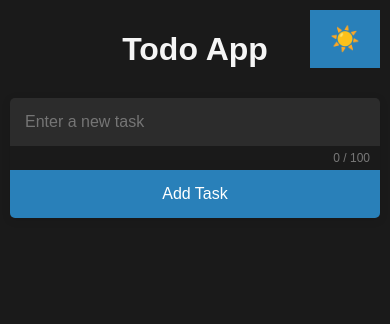
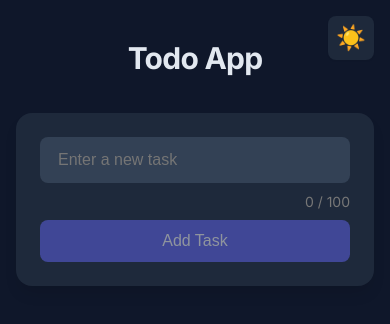
Before and after one commit to nazimbo/simple-todo-app, a plain HTML site: page index.html in a window 390 px wide. Both pictures are taken after a click on the button "Toggle Dark Mode". Drawn offline with Linux system fonts and the light colour scheme.

Commit message:
feat: Update styles and add Google Fonts for improved UI in Todo App

```diff
--- a/index.html
+++ b/index.html
@@ -4,6 +4,7 @@
     <meta charset="UTF-8" />
     <meta name="viewport" content="width=device-width, initial-scale=1.0" />
     <title>Todo App</title>
+    <link href="https://fonts.googleapis.com/css2?family=Inter:wght@400;500;700&display=swap" rel="stylesheet">
     <link type="image/png" sizes="96x96" rel="icon" href="https://img.icons8.com/color/96/todo-list--v1.png" />
     <link rel="stylesheet" href="style.css" />
   </head>
--- a/style.css
+++ b/style.css
@@ -1,152 +1,179 @@
-/* Root variables for consistent color scheme */
+/* Modern color scheme with CSS variables */
 :root {
-    --primary-color: #3498db;
-    --primary-dark: #2980b9;
-    --success-color: #2ecc71;
-    --success-dark: #27ae60;
-    --danger-color: #e74c3c;
-    --danger-dark: #c0392b;
-    --bg-color-light: #f5f5f5; /* Light background color */
-    --bg-color-dark: #1a1a1a;  /* Dark background color */
-    --text-color-light: #333;
-    --text-color-dark: #f5f5f5;
+  --primary-color: #6366f1;
+  --primary-dark: #4f46e5;
+  --success-color: #22c55e;
+  --success-dark: #16a34a;
+  --danger-color: #ef4444;
+  --danger-dark: #dc2626;
+  --bg-color-light: #f8fafc;
+  --bg-color-dark: #0f172a;
+  --text-color-light: #1e293b;
+  --text-color-dark: #e2e8f0;
   --card-bg-light: #ffffff;
-    --card-bg-dark: #2c2c2c;
+  --card-bg-dark: #1e293b;
+  --input-bg-light: #f1f5f9;
+  --input-bg-dark: #334155;
+  --shadow-sm: 0 1px 2px 0 rgb(0 0 0 / 0.05);
+  --shadow-md: 0 4px 6px -1px rgb(0 0 0 / 0.1);
+  --shadow-lg: 0 10px 15px -3px rgb(0 0 0 / 0.1);
 }
 
-  /* Base styles for light mode */
+/* Modern base styles */
 body {
-    font-family: "Arial", sans-serif;
+  font-family: 'Inter', system-ui, -apple-system, sans-serif;
   background-color: var(--bg-color-light);
   color: var(--text-color-light);
-    max-width: 600px;
+  max-width: 640px;
   margin: 0 auto;
-    padding: 20px;
+  padding: 2rem;
   box-sizing: border-box;
-    transition: background-color 0.3s ease, color 0.3s ease; /* Smooth transition */
+  transition: background-color 0.3s ease, color 0.3s ease;
+  line-height: 1.5;
 }
 
-  /* Header styles */
+/* Modern heading styles */
 h1 {
   text-align: center;
   color: var(--text-color-light);
-    margin-bottom: 30px;
+  margin-bottom: 2rem;
+  font-weight: 700;
+  font-size: 2.25rem;
+  letter-spacing: -0.025em;
 }
 
-  /* Dark mode overrides */
-  body.dark-mode {
-    background-color: var(--bg-color-dark); /* Dark background */
-    color: var(--text-color-dark); /* Dark mode text color */
-  }
-
-  /* Dark mode heading */
-  body.dark-mode h1 {
-    color: var(--text-color-dark); /* Dark mode heading color */
-  }
-
-  /* Form styles */
+/* Modern form styles */
 #todo-form {
   display: flex;
   flex-direction: column;
-    margin-bottom: 30px;
-    box-shadow: 0 2px 10px rgba(0, 0, 0, 0.1);
-    border-radius: 5px;
-    overflow: hidden;
+  gap: 0.5rem;
+  margin-bottom: 2rem;
+  background-color: var(--card-bg-light);
+  padding: 1.5rem;
+  border-radius: 1rem;
+  box-shadow: var(--shadow-lg);
 }
 
-  /* Input field styles */
+/* Modern input field */
 #todo-input {
-    padding: 15px;
-    font-size: 16px;
-    border: none;
-    outline: none;
-    background-color: var(--card-bg-light); /* Light mode input background */
-    color: var(--text-color-light); /* Light mode input text color */
+  padding: 0.75rem 1rem;
+  font-size: 1rem;
+  border: 2px solid transparent;
+  border-radius: 0.5rem;
+  background-color: var(--input-bg-light);
+  color: var(--text-color-light);
+  transition: all 0.2s ease;
 }
 
-  /* Dark mode for input */
-  body.dark-mode #todo-input {
-    background-color: var(--card-bg-dark); /* Dark mode input background */
-    color: var(--text-color-dark); /* Dark mode input text color */
+#todo-input:focus {
+  outline: none;
+  border-color: var(--primary-color);
+  background-color: var(--card-bg-light);
 }
 
-  /* Character count styles */
+/* Character count */
 #char-count {
   align-self: flex-end;
-    padding: 5px 10px;
-    font-size: 12px;
-    color: #777;
+  font-size: 0.875rem;
+  color: #64748b;
 }
 
-  /* Button styles */
+/* Modern button styles */
 button {
-    padding: 15px 20px;
-    font-size: 16px;
+  padding: 0.75rem 1.5rem;
+  font-size: 1rem;
+  font-weight: 500;
   background-color: var(--primary-color);
   color: white;
   border: none;
+  border-radius: 0.5rem;
   cursor: pointer;
-    transition: background-color 0.3s ease;
+  transition: all 0.2s ease;
 }
 
-  /* Button hover */
 button:hover {
   background-color: var(--primary-dark);
+  transform: translateY(-1px);
 }
 
-  /* Dark mode for buttons */
-  body.dark-mode button {
-    background-color: var(--primary-dark); /* Dark mode button background */
+button:disabled {
+  opacity: 0.5;
+  cursor: not-allowed;
+  transform: none;
 }
 
-  /* Dark mode button hover */
-  body.dark-mode button:hover {
-    background-color: var(--primary-color); /* Dark mode button hover background */
-  }
-
-  /* Todo list styles */
+/* Modern todo list */
 ul {
   list-style-type: none;
   padding: 0;
+  display: flex;
+  flex-direction: column;
+  gap: 1rem;
 }
 
+/* Modern list items */
 li {
   display: flex;
   align-items: center;
   justify-content: space-between;
-    padding: 15px;
-    background-color: var(--card-bg-light); /* Light mode card background */
-    margin-bottom: 10px;
-    border-radius: 5px;
-    box-shadow: 0 2px 5px rgba(0, 0, 0, 0.1);
+  padding: 1rem 1.25rem;
+  background-color: var(--card-bg-light);
+  border-radius: 0.75rem;
+  box-shadow: var(--shadow-md);
   transition: all 0.3s ease;
-    word-break: break-word;
+  position: relative;
+  cursor: grab;
+  user-select: none;
+  -webkit-user-select: none;
+  -moz-user-select: none;
+  -ms-user-select: none;
 }
 
-  /* Dark mode for list items */
-  body.dark-mode li {
-    background-color: var(--card-bg-dark); /* Dark mode card background */
+li::before {
+  content: "≡";
+  position: absolute;
+  left: 0.5rem;
+  color: #94a3b8;
+  font-size: 1.25rem;
+  opacity: 0;
+  transition: opacity 0.2s ease;
 }
 
-  /* Todo list item hover effect */
+li:hover::before {
+  opacity: 1;
+}
+
 li:hover {
   transform: translateY(-2px);
-    box-shadow: 0 4px 10px rgba(0, 0, 0, 0.1);
+  box-shadow: var(--shadow-lg);
 }
 
-  /* Completed todo item styles */
+/* Todo text styles */
+.todo-text {
+  font-size: 1rem;
+  color: var(--text-color-light);
+  flex: 1;
+  margin-right: 1rem;
+}
+
+/* Completed todo styling */
 .completed .todo-text {
   text-decoration: line-through;
   opacity: 0.6;
 }
 
-  /* Todo buttons container */
+/* Button container */
 .todo-buttons {
   display: flex;
-    gap: 5px;
+  gap: 0.5rem;
 }
 
-  /* Complete button styles */
+/* Action button styles */
+.todo-buttons button {
+  padding: 0.5rem 1rem;
+  font-size: 0.875rem;
+}
+
 .todo-buttons button:first-child {
   background-color: var(--success-color);
 }
@@ -155,7 +182,6 @@
   background-color: var(--success-dark);
 }
 
-  /* Delete button styles */
 .todo-buttons button:last-child {
   background-color: var(--danger-color);
 }
@@ -164,11 +190,11 @@
   background-color: var(--danger-dark);
 }
 
-  /* Animation for new todo items */
+/* Modern animations */
 @keyframes fadeIn {
   from {
     opacity: 0;
-      transform: translateY(10px);
+    transform: translateY(0.5rem);
   }
   to {
     opacity: 1;
@@ -177,57 +203,97 @@
 }
 
 .fade-in {
-    animation: fadeIn 0.3s ease;
+  animation: fadeIn 0.3s ease-out forwards;
 }
 
 /* Drag and drop styles */
 .dragging {
   opacity: 0.5;
-    background-color: #f0f0f0;
+  background-color: var(--input-bg-light);
+  cursor: grabbing !important;
+  box-shadow: var(--shadow-lg);
 }
 
 .drag-over {
-    border-top: 3px solid var(--primary-color);
+  border-top: 2px solid var(--primary-color);
 }
 
-  /* Disable text selection during drag */
+/* Prevent text selection during drag */
 .disable-selection {
-    user-select: none;
-    -webkit-user-select: none;
-    -moz-user-select: none;
-    -ms-user-select: none;
+  user-select: none !important;
+  -webkit-user-select: none !important;
+  -moz-user-select: none !important;
+  -ms-user-select: none !important;
 }
 
-  /* Dark Mode Toggle Button */
+/* Dark mode styles */
+body.dark-mode {
+  background-color: var(--bg-color-dark);
+  color: var(--text-color-dark);
+}
+
+body.dark-mode h1 {
+  color: var(--text-color-dark);
+}
+
+body.dark-mode #todo-form {
+  background-color: var(--card-bg-dark);
+}
+
+body.dark-mode #todo-input {
+  background-color: var(--input-bg-dark);
+  color: var(--text-color-dark);
+}
+
+body.dark-mode #todo-input:focus {
+  background-color: var(--card-bg-dark);
+}
+
+body.dark-mode li {
+  background-color: var(--card-bg-dark);
+}
+
+body.dark-mode .todo-text {
+  color: var(--text-color-dark);
+}
+
+/* Dark mode toggle button */
 .dark-mode-toggle {
-    position: absolute;
-    top: 20px;
-    right: 20px;
+  position: fixed;
+  top: 1.5rem;
+  right: 1.5rem;
   background: none;
   border: none;
-    color: var(--text-color-light); /* Light mode toggle button color */
-    font-size: 24px;
-    cursor: pointer;
+  font-size: 1.5rem;
+  padding: 0.5rem;
+  color: var(--text-color-light);
+  background-color: var(--card-bg-light);
+  border-radius: 0.5rem;
+  box-shadow: var(--shadow-sm);
 }
 
-  /* Dark mode toggle button color */
 body.dark-mode .dark-mode-toggle {
-    color: var(--text-color-dark); /* Dark mode toggle button color */
+  color: var(--text-color-dark);
+  background-color: var(--card-bg-dark);
 }
 
-  /* Responsive design for mobile devices */
-  @media (max-width: 480px) {
+/* Responsive design */
+@media (max-width: 640px) {
   body {
-      padding: 10px;
+    padding: 1rem;
+  }
+
+  h1 {
+    font-size: 1.875rem;
   }
 
   li {
     flex-direction: column;
-      align-items: flex-start;
+    align-items: stretch;
+    gap: 0.75rem;
   }
 
   .todo-buttons {
-      margin-top: 10px;
     width: 100%;
   }
 
@@ -236,7 +302,7 @@
   }
 
   .dark-mode-toggle {
-      top: 10px;
-      right: 10px;
+    top: 1rem;
+    right: 1rem;
   }
 }
```
Lines whose indentation alone changed are shown as unchanged.
